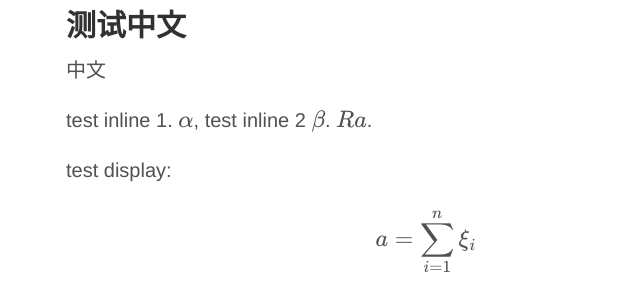
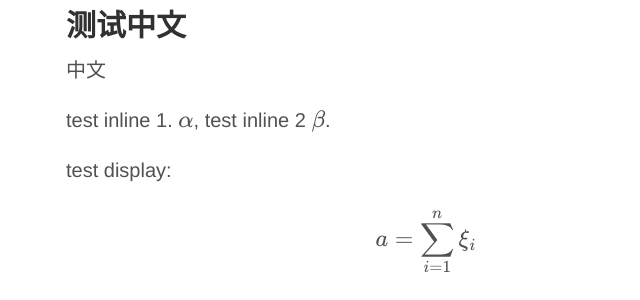
Before and after one commit to bjsc/cswhjiang.github.io, a Jekyll site: the page built from _posts/2015-01-06-Test-测试.md, in a window 1280 px wide. Shown: the part 274-574 px from the top of the page, without its empty margins (214-854 px from the left). Built offline with Jekyll 4.4.1, drawn with Linux system fonts in a browser that asks for light colours; formulas are drawn with MathJax 3; comment, search, counter and statistics services are not loaded.

Commit message:
R-operator

```diff
--- a/_posts/2015-01-06-Test-测试.md
+++ b/_posts/2015-01-06-Test-测试.md
@@ -13,7 +13,7 @@ comments: True
 
 中文
 
-test inline 1. $$\alpha$$, test inline 2 \\( \beta \\). $$R\\{a\\}$$.
+test inline 1. $$\alpha$$, test inline 2 \\( \beta \\).
 
 test display:
 \\[
```
